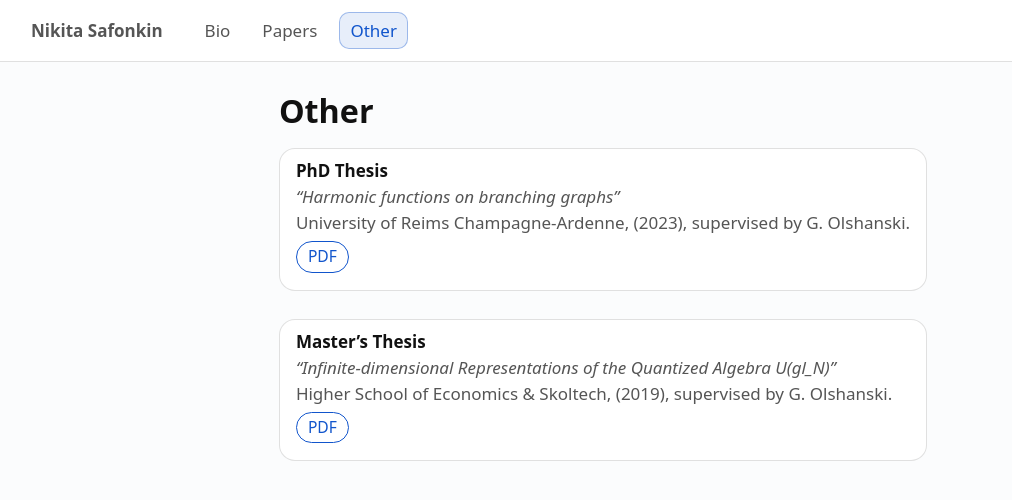
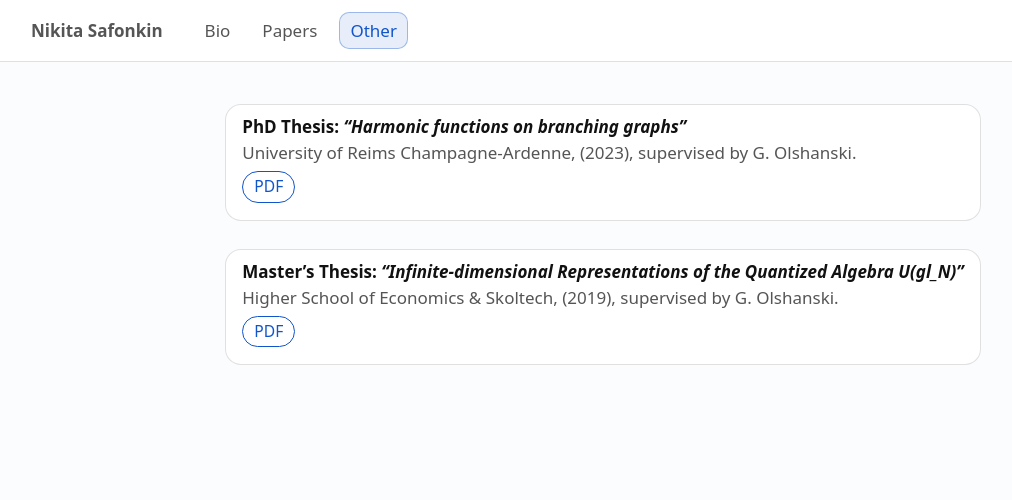
Before and after one commit to n-safonkin/n-safonkin.github.io, a Jekyll site: the page built from other.html, in a window 1280 px wide. Shown: the top 500 px of the page, without its empty margins (37-1049 px from the left). Built offline with Jekyll 4.4.1, drawn with Linux system fonts in a browser that asks for light colours.

Commit message:
Update other.html

```diff
--- a/other.html
+++ b/other.html
@@ -7,14 +7,15 @@
   - /assets/spacing.css
 ---
 
-<h1 style="margin:0 0 16px;">Other</h1>
-
 <ol class="papers">
 
   <li class="paperitem">
-    <div class="paper-title"><b>PhD Thesis</b></div>
-    <div class="paper-authors"><i>&ldquo;Harmonic functions on branching graphs&rdquo;</i></div>
-    <div class="paper-venue">University of Reims Champagne-Ardenne, (2023), supervised by G. Olshanski.</div>
+    <div class="paper-title">
+      <b>PhD Thesis</b>: <i>&ldquo;Harmonic functions on branching graphs&rdquo;</i>
+    </div>
+    <div class="paper-venue">
+      University of Reims Champagne-Ardenne, (2023), supervised by G. Olshanski.
+    </div>
 
     <div class="paper-links">
       <a class="pill" href="{{ '/assets/other_writings/phd-thesis.pdf' | relative_url }}" target="_blank" rel="noopener noreferrer">PDF</a>
@@ -22,9 +23,12 @@
   </li>
 
   <li class="paperitem">
-    <div class="paper-title"><b>Master&rsquo;s Thesis</b></div>
-    <div class="paper-authors"><i>&ldquo;Infinite-dimensional Representations of the Quantized Algebra U(gl_N)&rdquo;</i></div>
-    <div class="paper-venue">Higher School of Economics &amp; Skoltech, (2019), supervised by G. Olshanski.</div>
+    <div class="paper-title">
+      <b>Master&rsquo;s Thesis</b>: <i>&ldquo;Infinite-dimensional Representations of the Quantized Algebra U(gl_N)&rdquo;</i>
+    </div>
+    <div class="paper-venue">
+      Higher School of Economics &amp; Skoltech, (2019), supervised by G. Olshanski.
+    </div>
 
     <div class="paper-links">
       <a class="pill" href="{{ '/assets/other_writings/masters-thesis.pdf' | relative_url }}" target="_blank" rel="noopener noreferrer">PDF</a>
```
